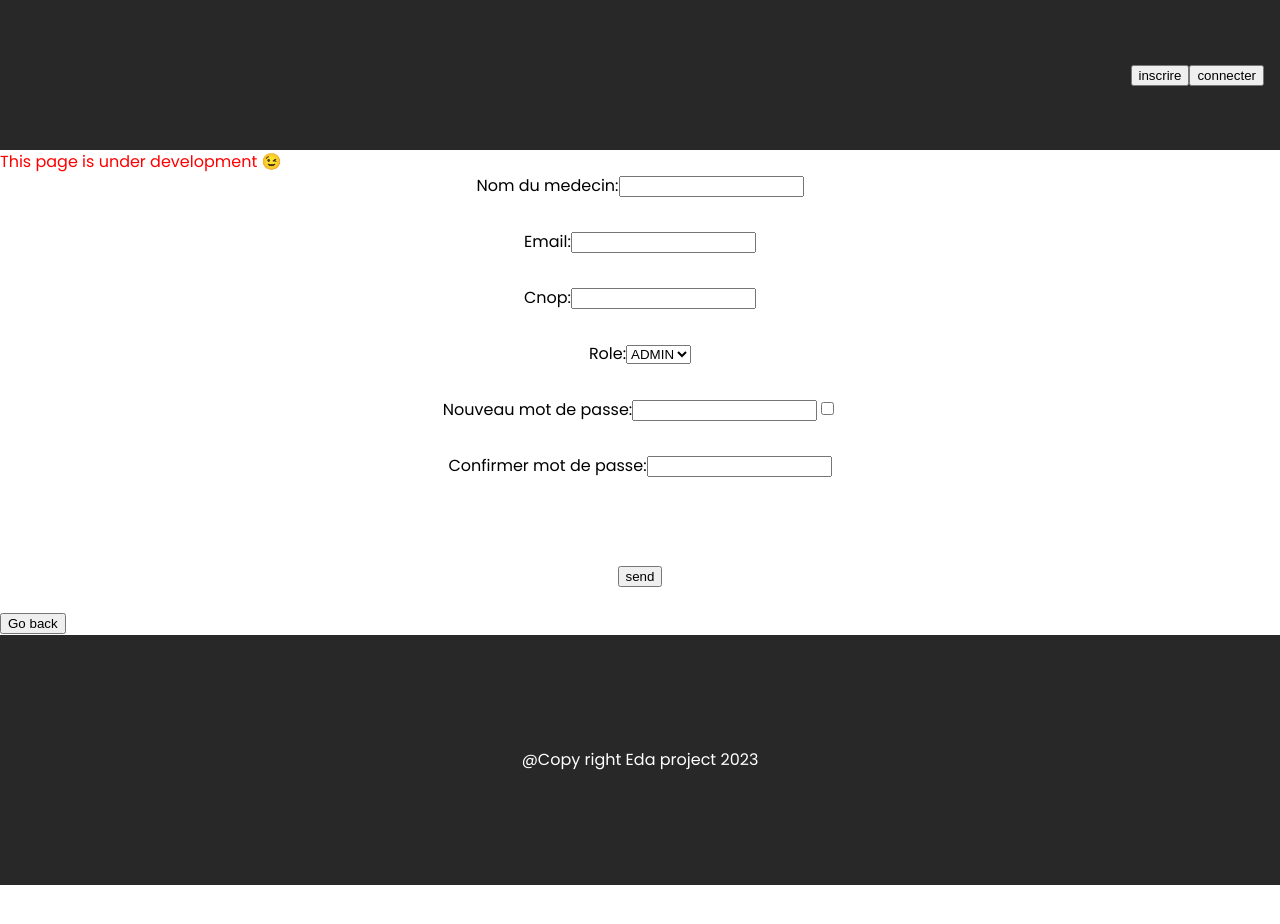
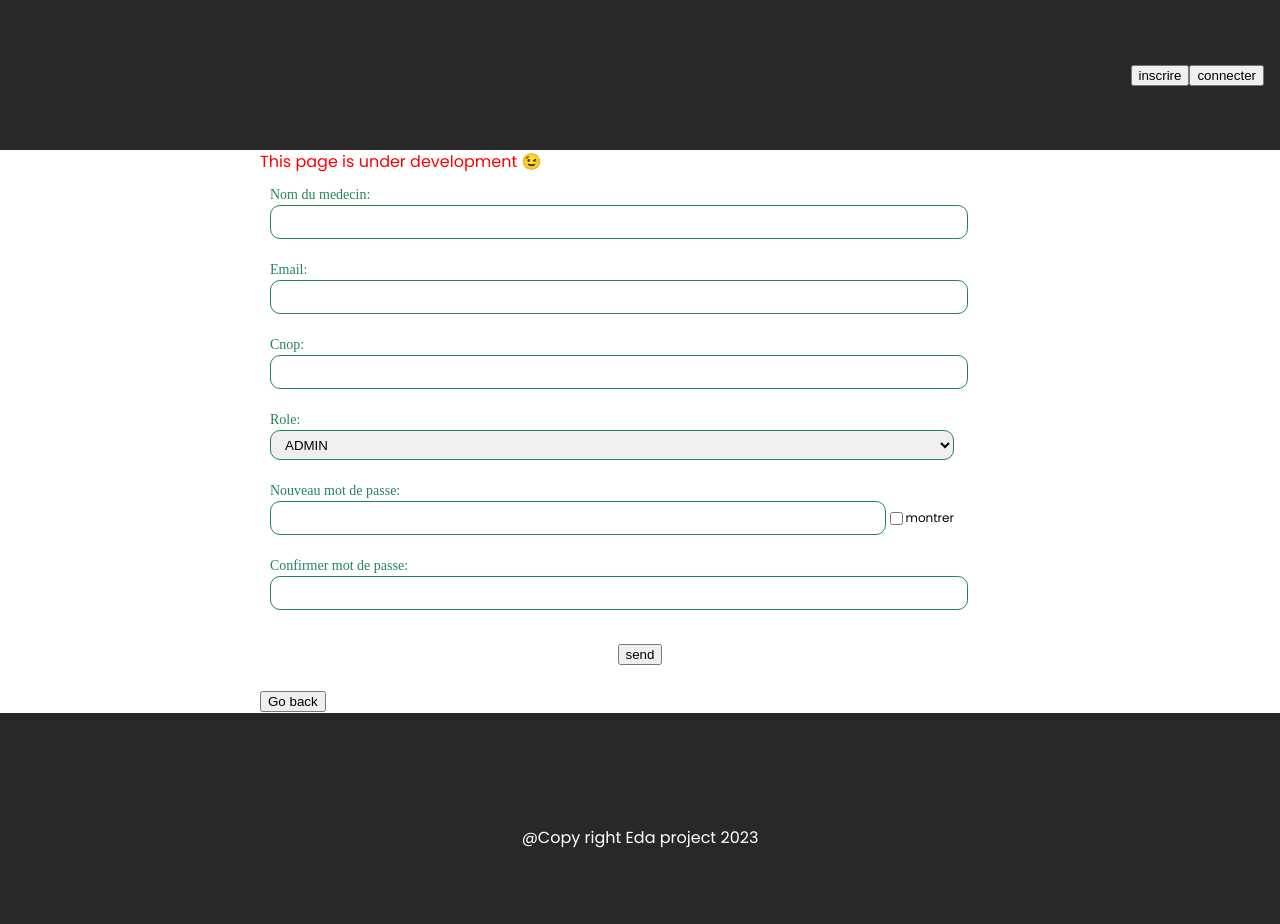
Before and after one commit to Richard-Chimama/eda, a React (Vite) app: page /enregistrer/signup/1 in a window 1280 px wide. Shown: the top 924 px of the page. Before the commit the page ends 885 px from the top, so only its background shows below. Built offline with nearby package versions, Linux system fonts and the light colour scheme.

Commit message:
worked on signup page

```diff
--- /dev/null
+++ b/src/Components/Button/Button.tsx
@@ -0,0 +1,19 @@
+import React from 'react'
+import * as S from './styled'
+
+
+interface Props{
+    label: string,
+    onPress?: ()=>void
+}
+
+const Button: React.FC<Props> = ({
+    label,
+    onPress
+}) => {
+  return (
+    <S.Button onClick={onPress}>{label}</S.Button>
+  )
+}
+
+export default Button
--- /dev/null
+++ b/src/Components/Button/index.ts
@@ -0,0 +1,3 @@
+import Button from "./Button";
+
+export default Button
--- /dev/null
+++ b/src/Components/Button/styled.ts
@@ -0,0 +1,13 @@
+import styled from 'styled-components'
+
+
+
+export const Button = styled.button`
+    height: 40px;
+    background-color: #228558;
+    color: #fff;
+    border: 1px solid #228558;
+    border-radius: 8px;
+    margin: 2rem auto;
+    cursor: pointer;
+`
--- a/src/Pages/Fiche/styled.ts
+++ b/src/Pages/Fiche/styled.ts
@@ -1,4 +1,5 @@
 import styled from "styled-components";
+import Theme from "../../Theme";
 
 export const Container = styled.div`
   display: flex;
@@ -8,7 +9,7 @@ export const Container = styled.div`
   width: 90%;
   margin-left: auto;
   margin-right: auto;
-  @media (min-width: 760px) {
+  @media (min-width: ${Theme.Devices.Mobile}px) {
     width: 80%;
   }
 `;
--- a/src/Pages/FirstPage.tsx
+++ b/src/Pages/FirstPage/FirstPage.tsx
@@ -1,13 +1,15 @@
 import React from 'react'
-import Footer from '../Components/Footer/Footer'
-import Nav from '../Components/Nav/Nav'
+import Footer from '../../Components/Footer/Footer'
+import Nav from '../../Components/Nav/Nav'
 import { Link } from 'react-router-dom'
+import * as S from "./styled"
+import Button from '../../Components/Button'
 
 const FirstPage = () => {
   return (
-    <div>
+    <S.container>
       <Nav />
-      <section style={{ height: "100vh" }}>
+      <S.content>
         <h1>
           Bienvenue au projet <b>Eda</b>
         </h1>
@@ -15,15 +17,15 @@ const FirstPage = () => {
         <br />
         <p>Pour gére votre hôpital et vos donné, créez un compte</p>
         <Link to="/enregistrer">
-          <button>Commencer</button>
+          <Button label="Commencer" />
         </Link>
 
         <br />
         <br />
         <i style={{color:"red"}}>This page is under development 😉</i>
-      </section>
+      </S.content>
       <Footer />
-    </div>
+    </S.container>
   );
 }
 
--- /dev/null
+++ b/src/Pages/FirstPage/index.ts
@@ -0,0 +1,3 @@
+import FirstPage from "./FirstPage";
+
+export default FirstPage
--- /dev/null
+++ b/src/Pages/FirstPage/styled.ts
@@ -0,0 +1,21 @@
+import styled from 'styled-components'
+import Theme from '../../Theme'
+
+export const container = styled.div`
+
+`
+export const content = styled.div`
+    height: 80vh;
+    display: flex;
+    flex-direction: column;
+    justify-content: center;
+    align-items: center;
+    gap: 1rem;
+    padding: 0 1.5rem;
+    text-align: center;
+
+    @media (min-width: ${Theme.Devices.Mobile}px) {
+    width: 80%;
+    text-align: none;
+  }
+`
--- a/src/Pages/Singup/Signup.tsx
+++ b/src/Pages/Singup/Signup.tsx
@@ -33,12 +33,14 @@ const Signup: FunctionComponent = () => {
   const userState = {isLoggedIn:true}
 
   const [show, setShow] = useState(false)
+  const [isMatch, setIsMatch] = useState(false)
   const [inputs, setInputs] = useState({
     username: '',
     email: " ",
     cnop: " ",
     role: " ",
-    password: ""
+    password1: "",
+    password2: "",
   })
 
   const [registerUSER, {loading, error, data}] = useMutation(REGISTER_USER)
@@ -47,7 +49,15 @@ const Signup: FunctionComponent = () => {
 
   const handleChange = (event: any) => {
     const name = event.target.name
-    const value = event.target.value
+    let value = event.target.value
+    if(name === "password2"){
+      if(inputs.password1 === value) {
+        value = inputs.password1
+        setIsMatch(false)
+      }
+      else if(value.length <= 0) setIsMatch(false)
+      else setIsMatch(true)
+    }
     setInputs(values => ({...values, [name]: value}))
   }
 
@@ -66,7 +76,7 @@ const Signup: FunctionComponent = () => {
       variables:{
         username: inputs.username,
         email: inputs.email,
-        password: inputs.password,
+        password: inputs.password2,
         role: inputs.role,
         hospital: hospitalID.id,
         cnop: inputs.cnop
@@ -79,6 +89,7 @@ const Signup: FunctionComponent = () => {
 
   }
 
+
 if(error){
   console.log(error)
 }
@@ -89,38 +100,41 @@ if(data){
 
 
   return (
-    <div>
+    <S.Content>
        <i style={{color:"red"}}>This page is under development 😉</i>
       <S.Form onSubmit={(e) => handleSubmit(e)}>
-        <label>
-          Nom du medecin:
+        <S.Label htmlFor='username'>
+         <span>Nom du medecin:</span>
           <input
             type="text"
             name="username"
             value={inputs.username || " "}
             onChange={handleChange}
+            required
           />
-        </label>
-        <label>
-          Email:
+        </S.Label>
+        <S.Label htmlFor='email'>
+          <span>Email:</span>
           <input
             type="email"
             name="email"
             value={inputs.email || " "}
             onChange={handleChange}
+            required
           />
-        </label>
-        <label>
-          Cnop:
+        </S.Label>
+        <S.Label htmlFor='cnop'>
+          <span>Cnop:</span>
           <input
             type="text"
             name="cnop"
             value={inputs.cnop || " "}
             onChange={handleChange}
+            required
           />
-        </label>
-        <label>
-          Role:
+        </S.Label>
+        <S.Label htmlFor='role'>
+          <span>Role:</span>
           <select
             name="role"
             defaultValue={inputs.role}
@@ -129,32 +143,41 @@ if(data){
             <option value="admin">ADMIN</option>
             <option value="staff">STAFF</option>
           </select>
-        </label>
-        <label>
-          Nouveau mot de passe:
+        </S.Label>
+        <S.Label htmlFor='password'>
+          <span>Nouveau mot de passe:</span>
+          <div style={{display:'flex',width: '90%'}}>
+            <input
+              type={show ? "text": "password"}
+              name="password1"
+              className='password1'
+              value={inputs.password1}
+              onChange={handleChange}
+              required
+            />
+            <div style={{display:'flex', alignItems: 'center'}}>
+            <input type="checkbox" onClick={()=> setShow(!show)} />
+            <span style={{fontSize:'12px'}}>montrer</span>
+            </div>
+          </div>
+        </S.Label>
+        <S.Label htmlFor='password'>
+          <span>Confirmer mot de passe:</span>
           <input
             type={show ? "text": "password"}
-            name="password"
-            value={inputs.password}
+            name="password2"
+            value={inputs.password2}
             onChange={handleChange}
+            required
           />
-          <input type="checkbox" onClick={()=> setShow(!show)} />
-        </label>
-        <label>
-          Confirmer mot de passe:
-          <input
-            type={show ? "text": "password"}
-            name="password"
-            value={inputs.password}
-            onChange={handleChange}
-          />
-        </label>
+          {isMatch && <span style={{color: "red"}}>the password doesn't match!</span>}
+        </S.Label>
         <br />
         <input type="submit" value="send" />
       </S.Form>
       <br />
       <button onClick={() => navigate("/")}>Go back</button>
-    </div>
+    </S.Content>
   );
 }
 
--- a/src/Pages/Singup/styled.ts
+++ b/src/Pages/Singup/styled.ts
@@ -1,9 +1,49 @@
 import styled from 'styled-components'
+import Theme from '../../Theme';
 
+
+export const Content = styled.div`
+    width: 100%;
+  @media (min-width: ${Theme.Devices.Mobile}px) {
+    width: 760px;
+    margin: 0 auto;
+  }
+`;
 export const Form = styled.form`
     display: flex;
     flex-direction: column;
     justify-content: center;
     align-items: center;
-    gap: 2rem;
+    width: 100%;
 `
+
+export const Label = styled.label`
+  display: flex;
+  flex-direction: column;
+  margin: 0 auto;
+  padding-top: 10px;
+  padding-bottom: 10px;
+  margin-left: 10px;
+  width: 80%;
+
+  @media (min-width: ${Theme.Devices.Mobile}px) {
+    text-align: left;
+    width: 100%;
+  }
+
+  & > span {
+    font-family: Poppin;
+    font-size: 14px;
+    font-weight: 500;
+    color: #228558;
+  }
+
+  & > input,select, .password1 {
+    border: 1px solid #228558;
+    border-radius: 10px;
+    height: 30px;
+    outline: none;
+    padding-left: 10px;
+    width: 90%;
+  }
+`;
--- /dev/null
+++ b/src/Theme/Devices.ts
@@ -0,0 +1,6 @@
+
+const Mobile = "760"
+
+export default{
+    Mobile
+}
--- /dev/null
+++ b/src/Theme/index.ts
@@ -0,0 +1,5 @@
+import Devices from "./Devices";
+
+export default{
+    Devices
+}
```
